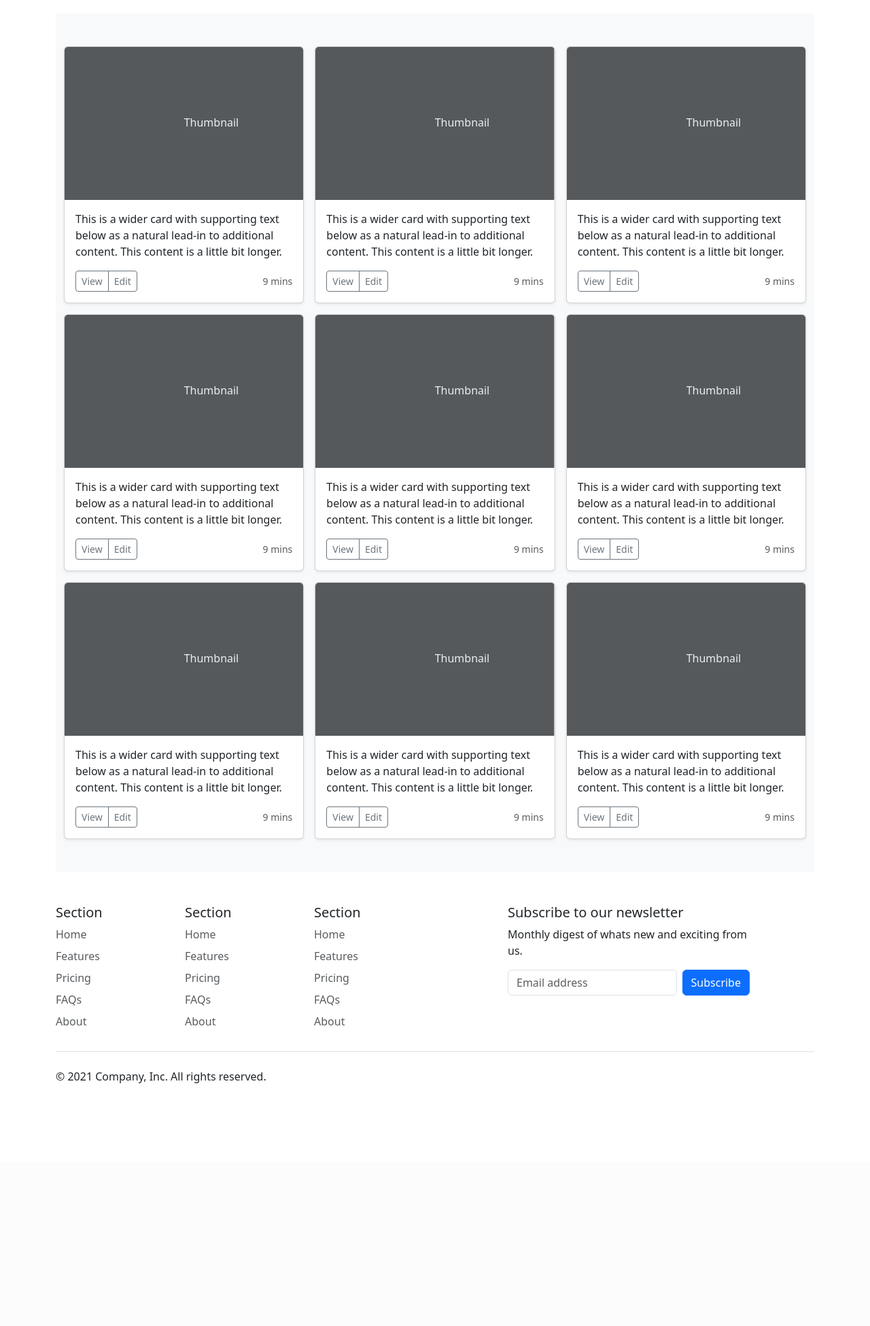
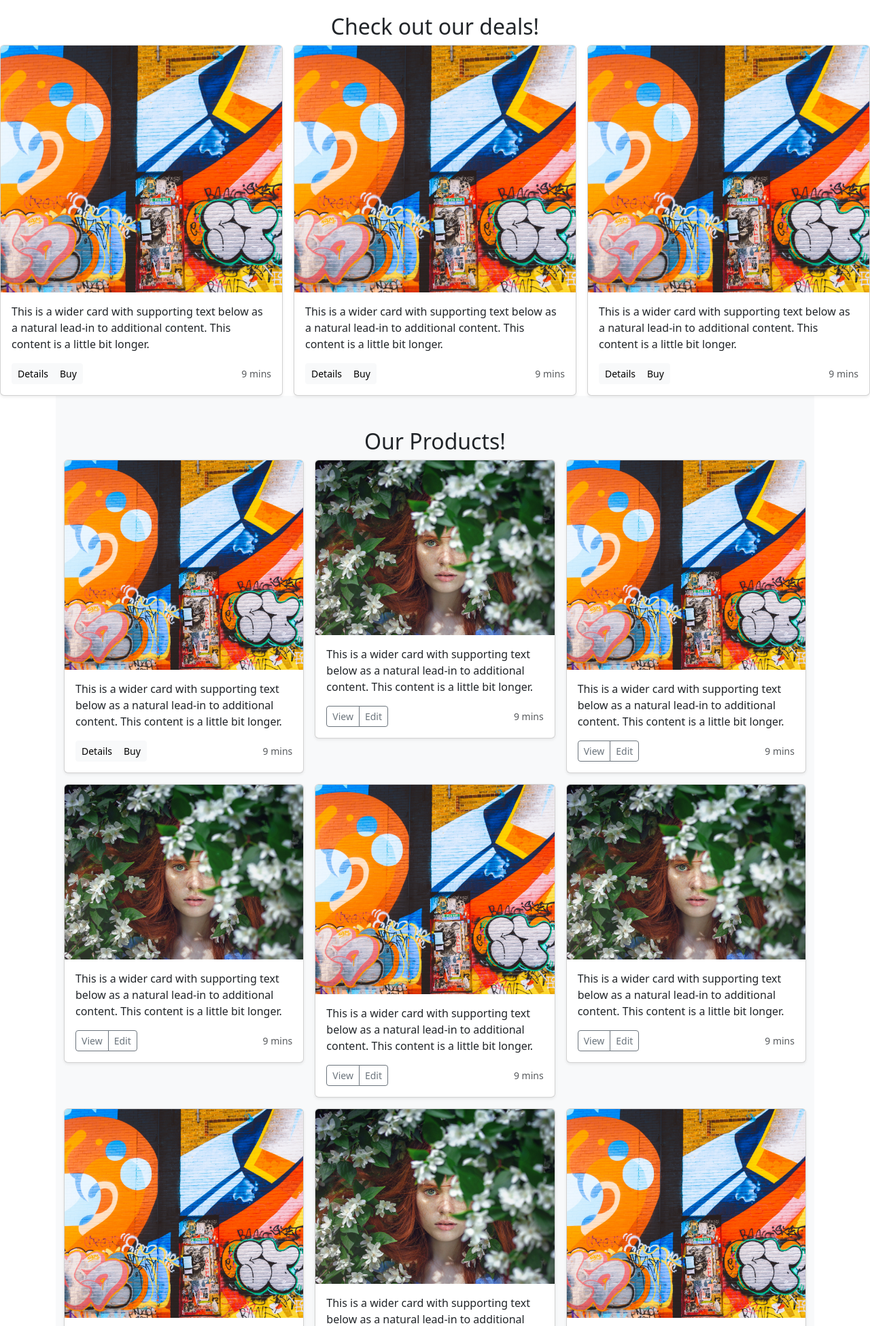
Before and after one commit to Freedy-FR/CI-P5-MagnaPlate, a Django app: page / in a window 1280 px wide. Shown: the part 556-2506 px from the top of the page at 68% size. Before the commit the page ends 2149 px from the top, so only its background shows below. Run offline with Django 3.2, Linux system fonts and the light colour scheme; some libraries are stand-ins or nearby versions; some web fonts are replaced.

Commit message:
feat: :sparkles: Add footer on includes folder and add deals to home app

```diff
--- a/home/templates/home/index.html
+++ b/home/templates/home/index.html
@@ -60,15 +60,85 @@
       </button>
     </div>
 
+    <!-- Deals section -->
+    <div class="deals">
+      <h2 class="text-center" >Check out our deals!</h2>
 
+      <div class="row row-cols-1 row-cols-sm-2 row-cols-md-3 g-3">
+        <div class="col">
+          <div class="card shadow-sm">
+            <img src="{{ MEDIA_URL }}media/media_test/Art-1.jpg" alt="Art-placeholder" class="card-img-top">
+            <div class="card-body">
+              <p class="card-text">This is a wider card with supporting text below as a natural lead-in to additional content. This content is a little bit longer.</p>
+              <div class="d-flex justify-content-between align-items-center">
+                <div class="btn-group">
+                  <button type="button" class="btn btn-sm btn-light">Details</button>
+                  <button type="button" class="btn btn-sm btn-light">Buy</button>
+                </div>
+                <small class="text-body-secondary">9 mins</small>
+              </div>
+            </div>
+          </div>
+        </div>
+        <div class="col">
+          <div class="card shadow-sm">
+            <img src="{{ MEDIA_URL }}media/media_test/Art-1.jpg" alt="Art-placeholder" class="card-img-top">
+            <div class="card-body">
+              <p class="card-text">This is a wider card with supporting text below as a natural lead-in to additional content. This content is a little bit longer.</p>
+              <div class="d-flex justify-content-between align-items-center">
+                <div class="btn-group">
+                  <button type="button" class="btn btn-sm btn-light">Details</button>
+                  <button type="button" class="btn btn-sm btn-light">Buy</button>
+                </div>
+                <small class="text-body-secondary">9 mins</small>
+              </div>
+            </div>
+          </div>
+        </div>
+        <div class="col">
+          <div class="card shadow-sm">
+            <img src="{{ MEDIA_URL }}media/media_test/Art-1.jpg" alt="Art-placeholder" class="card-img-top">
+            <div class="card-body">
+              <p class="card-text">This is a wider card with supporting text below as a natural lead-in to additional content. This content is a little bit longer.</p>
+              <div class="d-flex justify-content-between align-items-center">
+                <div class="btn-group">
+                  <button type="button" class="btn btn-sm btn-light">Details</button>
+                  <button type="button" class="btn btn-sm btn-light">Buy</button>
+                </div>
+                <small class="text-body-secondary">9 mins</small>
+              </div>
+            </div>
+          </div>
+        </div>
+      </div>
+    </div>
+
+    <!-- Products section -->
     <div id="test" class="container">
       <div class="album py-5 bg-body-tertiary">
         <div class="container">
+          <h2 class="text-center" >Our Products!</h2>
 
           <div class="row row-cols-1 row-cols-sm-2 row-cols-md-3 g-3">
             <div class="col">
               <div class="card shadow-sm">
-                <svg class="bd-placeholder-img card-img-top" width="100%" height="225" xmlns="http://www.w3.org/2000/svg" role="img" aria-label="Placeholder: Thumbnail" preserveAspectRatio="xMidYMid slice" focusable="false"><title>Placeholder</title><rect width="100%" height="100%" fill="#55595c"/><text x="50%" y="50%" fill="#eceeef" dy=".3em">Thumbnail</text></svg>
+                <img src="{{ MEDIA_URL }}media/media_test/Art-1.jpg" alt="Art-placeholder" class="card-img-top">
+                <div class="card-body">
+                  <p class="card-text">This is a wider card with supporting text below as a natural lead-in to additional content. This content is a little bit longer.</p>
+                  <div class="d-flex justify-content-between align-items-center">
+                    <div class="btn-group">
+                      <button type="button" class="btn btn-sm btn-light">Details</button>
+                      <button type="button" class="btn btn-sm btn-light">Buy</button>
+                    </div>
+                    <small class="text-body-secondary">9 mins</small>
+                  </div>
+                </div>
+              </div>
+            </div>
+            <div class="col">
+              <div class="card shadow-sm">
+                <img src="{{ MEDIA_URL }}media/media_test/Art-2.jpg" alt="" class="card-img-top">
+                <!-- <svg class="bd-placeholder-img card-img-top" width="100%" height="225" xmlns="{{ MEDIA_URL }}media/carousel/group-1.jpg" role="img" aria-label="Placeholder: Thumbnail" preserveAspectRatio="xMidYMid slice" focusable="false"><title>Placeholder</title><rect width="100%" height="100%" fill="#55595c"/><text x="50%" y="50%" fill="#eceeef" dy=".3em">Thumbnail</text></svg> -->
                 <div class="card-body">
                   <p class="card-text">This is a wider card with supporting text below as a natural lead-in to additional content. This content is a little bit longer.</p>
                   <div class="d-flex justify-content-between align-items-center">
@@ -83,22 +153,8 @@
             </div>
             <div class="col">
               <div class="card shadow-sm">
-                <svg class="bd-placeholder-img card-img-top" width="100%" height="225" xmlns="http://www.w3.org/2000/svg" role="img" aria-label="Placeholder: Thumbnail" preserveAspectRatio="xMidYMid slice" focusable="false"><title>Placeholder</title><rect width="100%" height="100%" fill="#55595c"/><text x="50%" y="50%" fill="#eceeef" dy=".3em">Thumbnail</text></svg>
-                <div class="card-body">
-                  <p class="card-text">This is a wider card with supporting text below as a natural lead-in to additional content. This content is a little bit longer.</p>
-                  <div class="d-flex justify-content-between align-items-center">
-                    <div class="btn-group">
-                      <button type="button" class="btn btn-sm btn-outline-secondary">View</button>
-                      <button type="button" class="btn btn-sm btn-outline-secondary">Edit</button>
-                    </div>
-                    <small class="text-body-secondary">9 mins</small>
-                  </div>
-                </div>
-              </div>
-            </div>
-            <div class="col">
-              <div class="card shadow-sm">
-                <svg class="bd-placeholder-img card-img-top" width="100%" height="225" xmlns="http://www.w3.org/2000/svg" role="img" aria-label="Placeholder: Thumbnail" preserveAspectRatio="xMidYMid slice" focusable="false"><title>Placeholder</title><rect width="100%" height="100%" fill="#55595c"/><text x="50%" y="50%" fill="#eceeef" dy=".3em">Thumbnail</text></svg>
+                <img src="{{ MEDIA_URL }}media/media_test/Art-1.jpg" alt="" class="card-img-top">
+                <!-- <svg class="bd-placeholder-img card-img-top" width="100%" height="225" xmlns="{{ MEDIA_URL }}media/carousel/group-1.jpg" role="img" aria-label="Placeholder: Thumbnail" preserveAspectRatio="xMidYMid slice" focusable="false"><title>Placeholder</title><rect width="100%" height="100%" fill="#55595c"/><text x="50%" y="50%" fill="#eceeef" dy=".3em">Thumbnail</text></svg> -->
                 <div class="card-body">
                   <p class="card-text">This is a wider card with supporting text below as a natural lead-in to additional content. This content is a little bit longer.</p>
                   <div class="d-flex justify-content-between align-items-center">
@@ -114,7 +170,8 @@
 
             <div class="col">
               <div class="card shadow-sm">
-                <svg class="bd-placeholder-img card-img-top" width="100%" height="225" xmlns="http://www.w3.org/2000/svg" role="img" aria-label="Placeholder: Thumbnail" preserveAspectRatio="xMidYMid slice" focusable="false"><title>Placeholder</title><rect width="100%" height="100%" fill="#55595c"/><text x="50%" y="50%" fill="#eceeef" dy=".3em">Thumbnail</text></svg>
+                <img src="{{ MEDIA_URL }}media/media_test/Art-2.jpg" alt="" class="card-img-top">
+                <!-- <svg class="bd-placeholder-img card-img-top" width="100%" height="225" xmlns="{{ MEDIA_URL }}media/media_test/Art-2.jpg" role="img" aria-label="Placeholder: Thumbnail" preserveAspectRatio="xMidYMid slice" focusable="false"><title>Placeholder</title><rect width="100%" height="100%" fill="#55595c"/><text x="50%" y="50%" fill="#eceeef" dy=".3em">Thumbnail</text></svg> -->
                 <div class="card-body">
                   <p class="card-text">This is a wider card with supporting text below as a natural lead-in to additional content. This content is a little bit longer.</p>
                   <div class="d-flex justify-content-between align-items-center">
@@ -129,7 +186,8 @@
             </div>
             <div class="col">
               <div class="card shadow-sm">
-                <svg class="bd-placeholder-img card-img-top" width="100%" height="225" xmlns="http://www.w3.org/2000/svg" role="img" aria-label="Placeholder: Thumbnail" preserveAspectRatio="xMidYMid slice" focusable="false"><title>Placeholder</title><rect width="100%" height="100%" fill="#55595c"/><text x="50%" y="50%" fill="#eceeef" dy=".3em">Thumbnail</text></svg>
+                <img src="{{ MEDIA_URL }}media/media_test/Art-1.jpg" alt="" class="card-img-top h-50">
+                <!-- <svg class="bd-placeholder-img card-img-top" width="100%" height="225" xmlns="{{ MEDIA_URL }}media/media_test/Art-2.jpg" role="img" aria-label="Placeholder: Thumbnail" preserveAspectRatio="xMidYMid slice" focusable="false"><title>Placeholder</title><rect width="100%" height="100%" fill="#55595c"/><text x="50%" y="50%" fill="#eceeef" dy=".3em">Thumbnail</text></svg> -->
                 <div class="card-body">
                   <p class="card-text">This is a wider card with supporting text below as a natural lead-in to additional content. This content is a little bit longer.</p>
                   <div class="d-flex justify-content-between align-items-center">
@@ -144,7 +202,8 @@
             </div>
             <div class="col">
               <div class="card shadow-sm">
-                <svg class="bd-placeholder-img card-img-top" width="100%" height="225" xmlns="http://www.w3.org/2000/svg" role="img" aria-label="Placeholder: Thumbnail" preserveAspectRatio="xMidYMid slice" focusable="false"><title>Placeholder</title><rect width="100%" height="100%" fill="#55595c"/><text x="50%" y="50%" fill="#eceeef" dy=".3em">Thumbnail</text></svg>
+                <img src="{{ MEDIA_URL }}media/media_test/Art-2.jpg" alt="" class="card-img-top">
+                <!-- <svg class="bd-placeholder-img card-img-top" width="100%" height="225" xmlns="media/carousel/group-2.jpg" role="img" aria-label="Placeholder: Thumbnail" preserveAspectRatio="xMidYMid slice" focusable="false"><title>Placeholder</title><rect width="100%" height="100%" fill="#55595c"/><text x="50%" y="50%" fill="#eceeef" dy=".3em">Thumbnail</text></svg> -->
                 <div class="card-body">
                   <p class="card-text">This is a wider card with supporting text below as a natural lead-in to additional content. This content is a little bit longer.</p>
                   <div class="d-flex justify-content-between align-items-center">
@@ -160,7 +219,8 @@
 
             <div class="col">
               <div class="card shadow-sm">
-                <svg class="bd-placeholder-img card-img-top" width="100%" height="225" xmlns="http://www.w3.org/2000/svg" role="img" aria-label="Placeholder: Thumbnail" preserveAspectRatio="xMidYMid slice" focusable="false"><title>Placeholder</title><rect width="100%" height="100%" fill="#55595c"/><text x="50%" y="50%" fill="#eceeef" dy=".3em">Thumbnail</text></svg>
+                <img src="{{ MEDIA_URL }}media/media_test/Art-1.jpg" alt="" class="card-img-top">
+                <!-- <svg class="bd-placeholder-img card-img-top" width="100%" height="225" xmlns="http://www.w3.org/2000/svg" role="img" aria-label="Placeholder: Thumbnail" preserveAspectRatio="xMidYMid slice" focusable="false"><title>Placeholder</title><rect width="100%" height="100%" fill="#55595c"/><text x="50%" y="50%" fill="#eceeef" dy=".3em">Thumbnail</text></svg> -->
                 <div class="card-body">
                   <p class="card-text">This is a wider card with supporting text below as a natural lead-in to additional content. This content is a little bit longer.</p>
                   <div class="d-flex justify-content-between align-items-center">
@@ -175,7 +235,8 @@
             </div>
             <div class="col">
               <div class="card shadow-sm">
-                <svg class="bd-placeholder-img card-img-top" width="100%" height="225" xmlns="http://www.w3.org/2000/svg" role="img" aria-label="Placeholder: Thumbnail" preserveAspectRatio="xMidYMid slice" focusable="false"><title>Placeholder</title><rect width="100%" height="100%" fill="#55595c"/><text x="50%" y="50%" fill="#eceeef" dy=".3em">Thumbnail</text></svg>
+                <img src="{{ MEDIA_URL }}media/media_test/Art-2.jpg" alt="" class="card-img-top">
+                <!-- <svg class="bd-placeholder-img card-img-top" width="100%" height="225" xmlns="http://www.w3.org/2000/svg" role="img" aria-label="Placeholder: Thumbnail" preserveAspectRatio="xMidYMid slice" focusable="false"><title>Placeholder</title><rect width="100%" height="100%" fill="#55595c"/><text x="50%" y="50%" fill="#eceeef" dy=".3em">Thumbnail</text></svg> -->
                 <div class="card-body">
                   <p class="card-text">This is a wider card with supporting text below as a natural lead-in to additional content. This content is a little bit longer.</p>
                   <div class="d-flex justify-content-between align-items-center">
@@ -190,7 +251,8 @@
             </div>
             <div class="col">
               <div class="card shadow-sm">
-                <svg class="bd-placeholder-img card-img-top" width="100%" height="225" xmlns="http://www.w3.org/2000/svg" role="img" aria-label="Placeholder: Thumbnail" preserveAspectRatio="xMidYMid slice" focusable="false"><title>Placeholder</title><rect width="100%" height="100%" fill="#55595c"/><text x="50%" y="50%" fill="#eceeef" dy=".3em">Thumbnail</text></svg>
+                <img src="{{ MEDIA_URL }}media/media_test/Art-1.jpg" alt="" class="card-img-top">
+                <!-- <svg class="bd-placeholder-img card-img-top" width="100%" height="225" xmlns="http://www.w3.org/2000/svg" role="img" aria-label="Placeholder: Thumbnail" preserveAspectRatio="xMidYMid slice" focusable="false"><title>Placeholder</title><rect width="100%" height="100%" fill="#55595c"/><text x="50%" y="50%" fill="#eceeef" dy=".3em">Thumbnail</text></svg> -->
                 <div class="card-body">
                   <p class="card-text">This is a wider card with supporting text below as a natural lead-in to additional content. This content is a little bit longer.</p>
                   <div class="d-flex justify-content-between align-items-center">
--- a/magnaplate/settings.py
+++ b/magnaplate/settings.py
@@ -30,7 +30,7 @@ SECRET_KEY = os.environ.get('SECRET_KEY', '')
 # SECURITY WARNING: don't run with debug turned on in production!
 DEBUG = True
 
-ALLOWED_HOSTS = ["8000-freedyfr-cip5magnaplate-1nlmnchpxib.ws-eu106.gitpod.io", "magnaplate-3f8ee7baac73.herokuapp.com"]
+ALLOWED_HOSTS = ["8000-freedyfr-cip5magnaplate-1nlmnchpxib.ws-eu107.gitpod.io", "magnaplate-3f8ee7baac73.herokuapp.com"]
 
 
 # Application definition
--- a/templates/includes/footer.html
+++ b/templates/includes/footer.html
@@ -1,7 +1,33 @@
-<div class="container">
-    <footer class="py-5">
-      <div class="row">
-        <div class="col-2">
+
+<footer class="pt-5 border-top">
+  <div class="row justify-content-center" >
+
+    <div class="col-10 pb-5">
+      <form class="text-center">
+        <h5>Subscribe to our newsletter</h5>
+        <p>Monthly digest of whats new and exciting from us.</p>
+        <div class="d-flex w-100 gap-2 justify-content-center">
+          <label for="newsletter1" class="visually-hidden">Email address</label>
+          <input id="newsletter1" type="text" class="form-control w-50" placeholder="Email address">
+          <button class="btn btn-primary w-33" type="button">Subscribe</button>
+        </div>
+      </form>
+    </div>
+  </div>
+
+  <div class="row justify-content-center">
+    <div class="col-3 offset-2">
+      <h5>Support</h5>
+      <ul class="nav flex-column">
+        <li class="nav-item mb-2"><a href="#" class="nav-link p-0 text-muted">F.A.Q</a></li>
+        <li class="nav-item mb-2"><a href="#" class="nav-link p-0 text-muted">Features</a></li>
+        <li class="nav-item mb-2"><a href="#" class="nav-link p-0 text-muted">Pricing</a></li>
+        <li class="nav-item mb-2"><a href="#" class="nav-link p-0 text-muted">FAQs</a></li>
+        <li class="nav-item mb-2"><a href="#" class="nav-link p-0 text-muted">About</a></li>
+      </ul>
+    </div>
+
+    <div class="col-3">
       <h5>Section</h5>
       <ul class="nav flex-column">
         <li class="nav-item mb-2"><a href="#" class="nav-link p-0 text-muted">Home</a></li>
@@ -12,7 +38,7 @@
       </ul>
     </div>
 
-        <div class="col-2">
+    <div class="col-3">
       <h5>Section</h5>
       <ul class="nav flex-column">
         <li class="nav-item mb-2"><a href="#" class="nav-link p-0 text-muted">Home</a></li>
@@ -22,38 +48,14 @@
         <li class="nav-item mb-2"><a href="#" class="nav-link p-0 text-muted">About</a></li>
       </ul>
     </div>
-
-        <div class="col-2">
-          <h5>Section</h5>
-          <ul class="nav flex-column">
-            <li class="nav-item mb-2"><a href="#" class="nav-link p-0 text-muted">Home</a></li>
-            <li class="nav-item mb-2"><a href="#" class="nav-link p-0 text-muted">Features</a></li>
-            <li class="nav-item mb-2"><a href="#" class="nav-link p-0 text-muted">Pricing</a></li>
-            <li class="nav-item mb-2"><a href="#" class="nav-link p-0 text-muted">FAQs</a></li>
-            <li class="nav-item mb-2"><a href="#" class="nav-link p-0 text-muted">About</a></li>
-          </ul>
   </div>
 
-        <div class="col-4 offset-1">
-          <form>
-            <h5>Subscribe to our newsletter</h5>
-            <p>Monthly digest of whats new and exciting from us.</p>
-            <div class="d-flex w-100 gap-2">
-              <label for="newsletter1" class="visually-hidden">Email address</label>
-              <input id="newsletter1" type="text" class="form-control" placeholder="Email address">
-              <button class="btn btn-primary" type="button">Subscribe</button>
-            </div>
-          </form>
-        </div>
-      </div>
-
-      <div class="d-flex justify-content-between py-4 my-4 border-top">
+  <div class="d-flex justify-content-between py-1 my-1 border-top">
     <p>&copy; 2021 Company, Inc. All rights reserved.</p>
     <ul class="list-unstyled d-flex">
-          <li class="ms-3"><a class="link-dark" href="#"><svg class="bi" width="24" height="24"><use xlink:href="#twitter"/></svg></a></li>
-          <li class="ms-3"><a class="link-dark" href="#"><svg class="bi" width="24" height="24"><use xlink:href="#instagram"/></svg></a></li>
-          <li class="ms-3"><a class="link-dark" href="#"><svg class="bi" width="24" height="24"><use xlink:href="#facebook"/></svg></a></li>
+      <li class="ms-3"><a class="link-dark px-1" href="#"><i class="fa-brands fa-facebook"></i></a></li>
+      <li class="ms-3"><a class="link-dark px-1" href="#"><i class="fa-brands fa-square-instagram"></i></a></li>
+      <li class="ms-3"><a class="link-dark px-1" href="#"><i class="fa-brands fa-square-youtube"></i></a></li>
     </ul>
   </div>
 </footer>
-  </div>
--- a/templates/includes/mobile-header.html
+++ b/templates/includes/mobile-header.html
@@ -12,7 +12,7 @@
             <p class="my-0">Search</p>
         </div>
     </a>
-    <div class="dropdown-menu border-0 w-100 p-3 rounded-0 my-0" aria-labelledby="mobile-search">
+    <div class="dropdown-menu border-0 w-100 p-3 rounded-1 my-0" aria-labelledby="mobile-search">
         <form class="form" method="GET" action="#">
             <div class="input-group w-100">
                 <input class="form-control me-0 rounded-start-4" type="search" name="q" placeholder="Search" aria-label="Search">
```
Also changed, not shown: media/media_test/Art-1.jpg (added), media/media_test/Art-2.jpg (added). Lines whose indentation alone changed are shown as unchanged.
